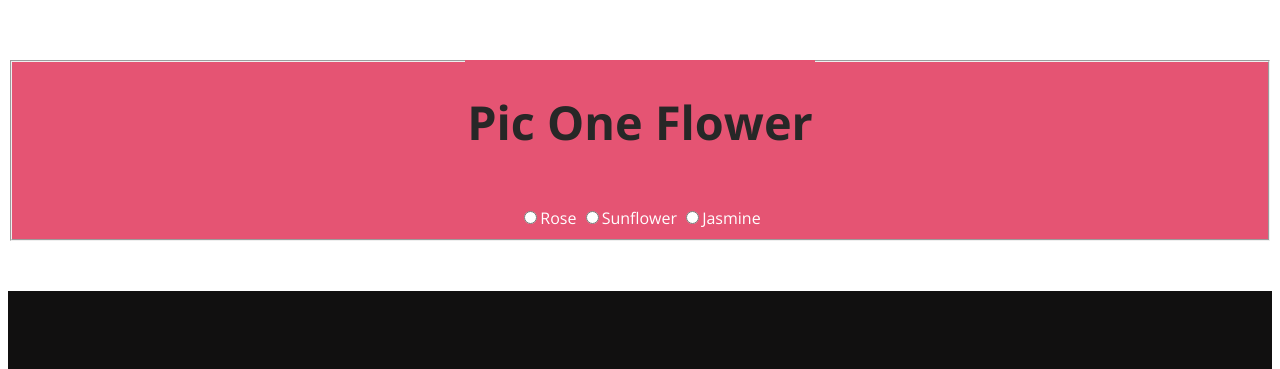
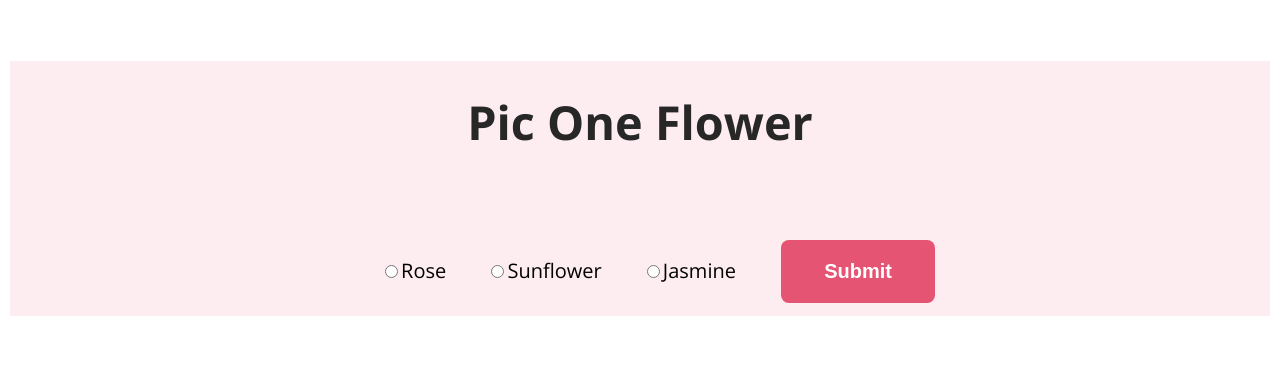
Before and after one commit to alrakib1/flower-shop-web, a plain HTML site: page index.html in a window 1280 px wide. Shown: the part 4948-5317 px from the top of the page. Drawn offline with nearby package versions, Linux system fonts and the light colour scheme.

Commit message:
added minor changes

```diff
--- a/index.html
+++ b/index.html
@@ -113,6 +113,7 @@
           <label for="Jasmine">
             <input type="radio" name="flower" id="" />Jasmine
           </label>
+          <input type="button" value="Submit" class="btn-primary">
         </fieldset>
       </section>
     </main>
--- a/styles/flowershop.css
+++ b/styles/flowershop.css
@@ -184,13 +184,21 @@ body {
 .flower-shop {
   background-color: #111010;
   text-align: center;
-  padding-bottom: 128px;
+  padding-bottom: 120px;
 }
 fieldset{
-  color: #fff;
-  background-color: #e55473;
-  margin-bottom: 50px;
+  background-color: rgba(229, 84, 115, 0.1);
+  margin-bottom: 70px;
   text-align: center;
+  border: 0;
+  font-size: 20px;
+  font-weight: 400;
+}
+input[type="radio"]{
+  margin-left: 40px;
+}
+input[type="button"]{
+  margin-left: 40px;
 }
 
 /* footer section styles */
```
